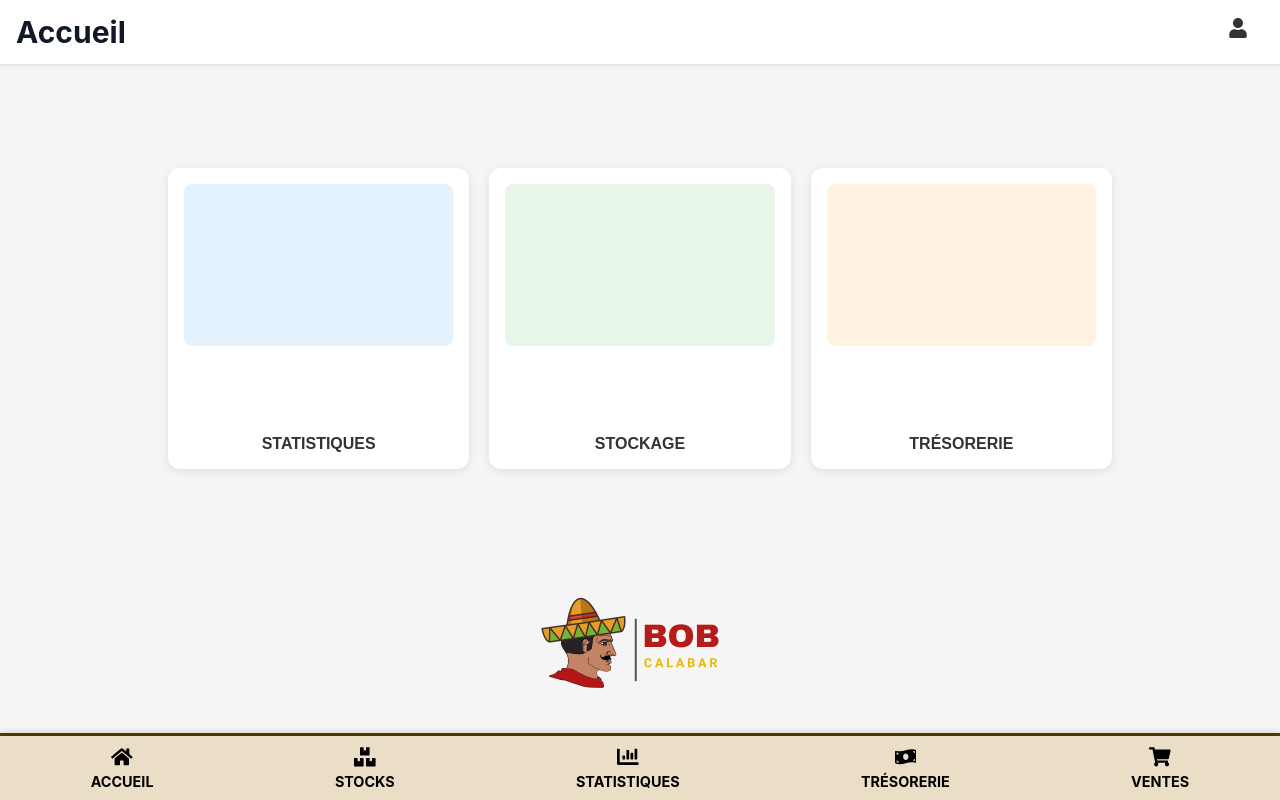
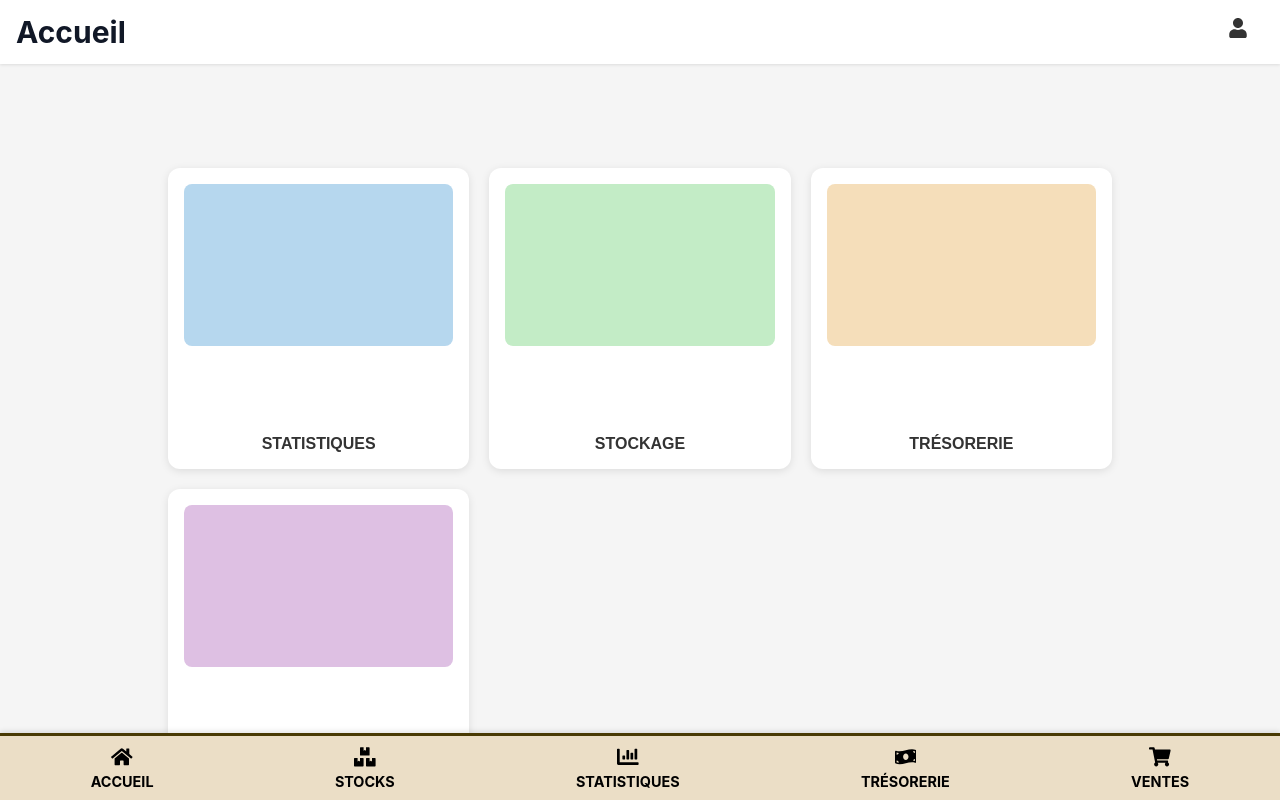
Before and after one commit to Eliottcmu/gestion-stocks-calabar, a React (Create React App) app in the folder bob/: page / in a window 1280 px wide. Shown: the top 800 px of the page. Built offline with nearby package versions, Linux system fonts and the light colour scheme.

Commit message:
bouton ventes page home

```diff
--- a/bob/src/pages/Home.css
+++ b/bob/src/pages/Home.css
@@ -130,15 +130,19 @@ button,
 }
 
 .statistiques {
-    background-color: #e3f2fd;
+    background-color: #b6d7ee;
 }
 
 .stockage {
-    background-color: #e8f5e9;
+    background-color: #c3ecc6;
 }
 
 .tresorerie {
-    background-color: #fff3e0;
+    background-color: #f5deba;
+}
+
+.ventes {
+    background-color: #dec0e3;
 }
 
 @media (min-width: 380px) {
--- a/bob/src/pages/Home.js
+++ b/bob/src/pages/Home.js
@@ -41,6 +41,12 @@ function Home({ setPage }) {
                         <div className="section-image tresorerie"></div>
                         <span>TRÉSORERIE</span>
                     </button>
+                    <button
+                        className="section-button"
+                        onClick={() => navigate('/ventes')}
+                    >
+                        <div className="section-image ventes"></div>
+                        <span>VENTES</span></button>
                 </div>
 
             </main><img src="BOB.png" id="bob" alt="BOB" />
```
Also changed, not shown: 1 other file (tests, documents, lock files or other folders).
